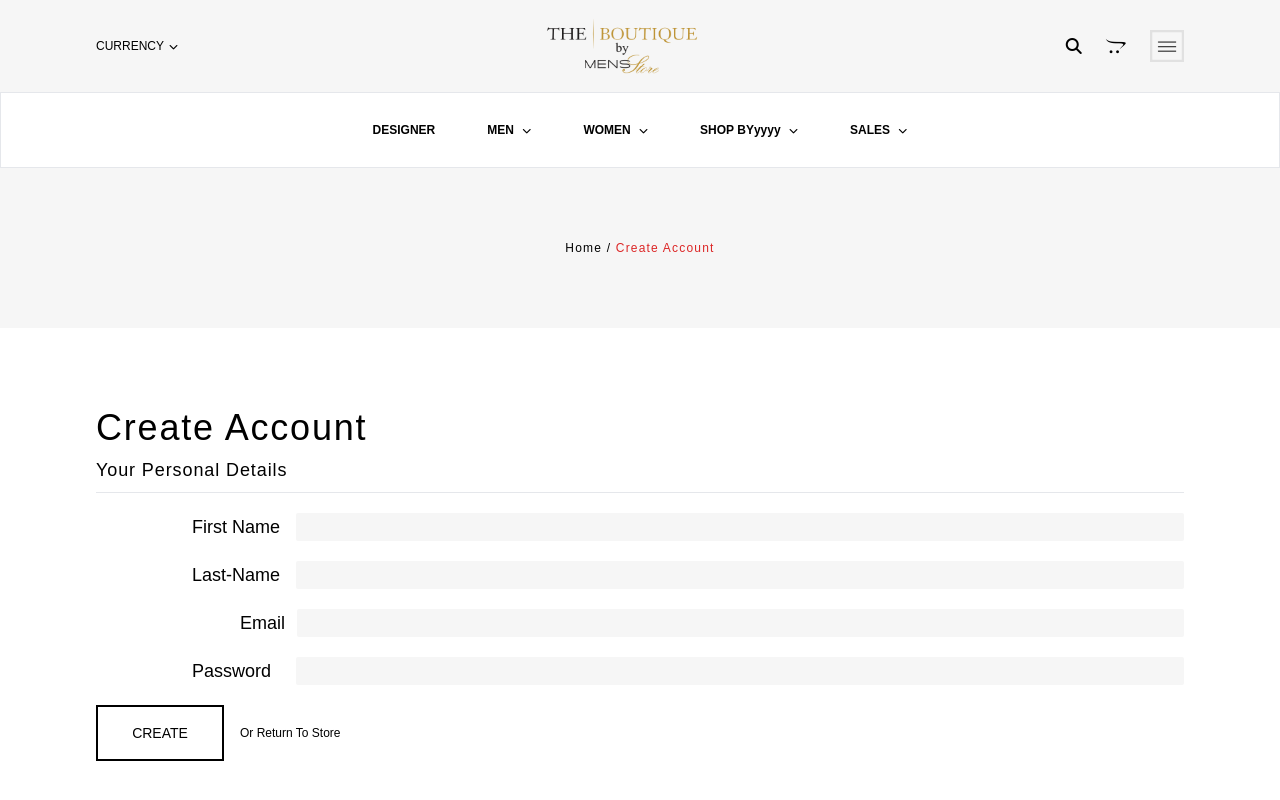
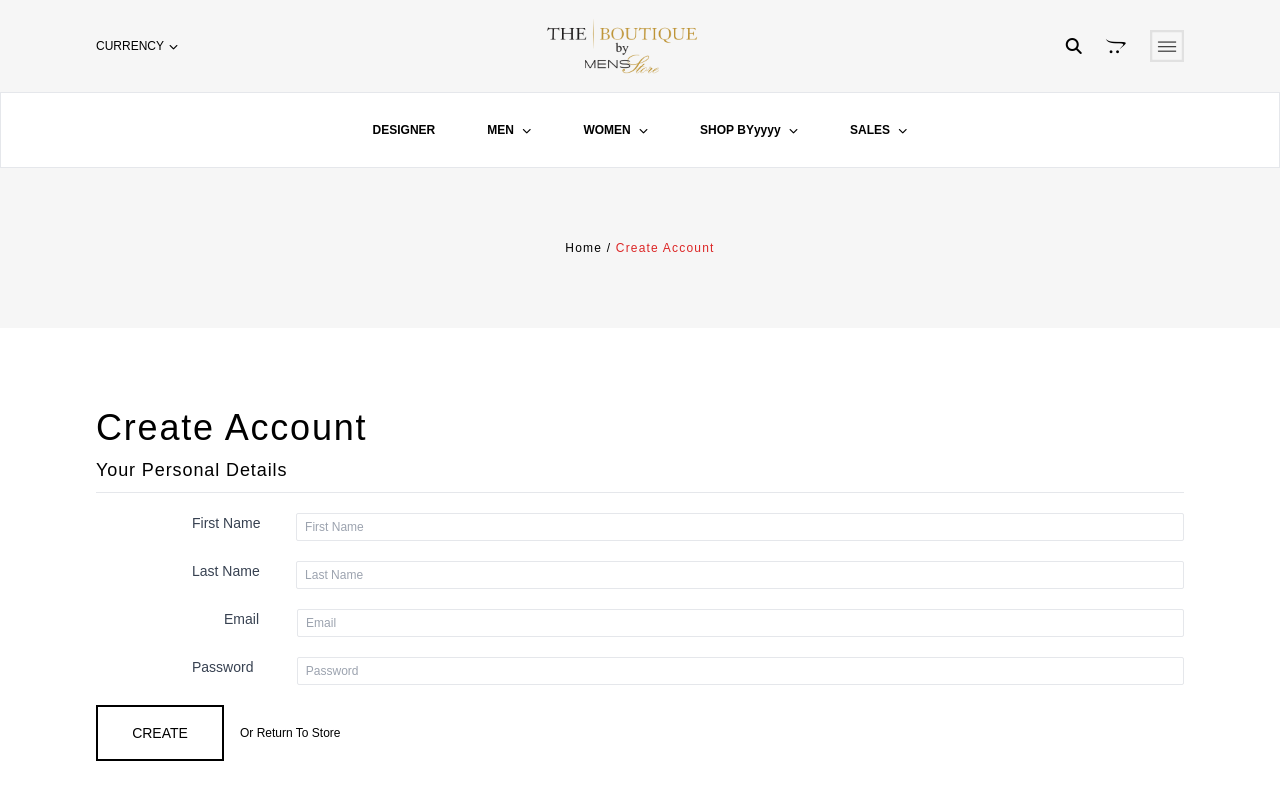
Before and after one commit to faizanRajpoot/pubRepo, a React (Create React App) app: page /Account in a window 1280 px wide. Shown: the top 800 px of the page. Built offline with nearby package versions, Linux system fonts and the light colour scheme.

Commit message:
Talha:button

```diff
--- a/src/components/Account/Account.js
+++ b/src/components/Account/Account.js
@@ -18,33 +18,37 @@ export default function Account() {
           <div className="w-full h-[1px] bg-gray-200 mt-2"></div>
           <form className="w-full h-32 ">
             <div className="flex mt-5">
-              <p className="text-lg inline-block w-[128px] ml-24">First Name</p>
+              <p className="text-sm text-gray-700 inline-block w-[128px] ml-24">First Name</p>
               <input
                 type="text"
-                className=" bg-[#F6F6F6F6] outline-none focus:border-blue-300 focus:border-[1px]   rounded-sm h-7 w-full" id="shadow"
+                placeholder="First Name"
+                className=" border-[1px] border-gray-200  outline-none text-xs px-2 focus:border-blue-300 focus:border-[1px]   rounded-sm h-7 w-full" id="shadow"
               />
             </div>
             <div className="flex mt-5">
-              <p className="text-lg w-32  ml-24">Last-Name</p>
+              <p className="text-sm text-gray-700 w-32  ml-24">Last Name</p>
               <input
                 type="text"
-                className=" bg-[#F6F6F6F6] outline-none focus:border-blue-300 focus:border-[1px]   rounded-sm h-7 w-full" id="shadow"
+                placeholder="Last Name"
+                className=" border-[1px] border-gray-200  outline-none text-xs px-2 focus:border-blue-300 focus:border-[1px]   rounded-sm h-7 w-full" id="shadow"
               />
             </div>
 
             <div className="flex mt-5">
-              <p className="text-lg w-[70px] ml-36">Email</p>
+              <p className="text-sm text-gray-700 w-[90px] ml-32">Email</p>
               <input
                 type="text"
-                className=" bg-[#F6F6F6F6] outline-none focus:border-blue-300 focus:border-[1px]   rounded-sm h-7 w-full" id="shadow"
+                placeholder="Email"
+                className=" border-[1px] border-gray-200  outline-none text-xs px-2 focus:border-blue-300 focus:border-[1px]   rounded-sm h-7 w-full" id="shadow"
               />
             </div>
 
             <div className="flex mt-5">
-              <p className="text-lg w-[128px]  ml-24">Password</p>
+              <p className="text-sm text-gray-700 w-[129px]  ml-24">Password</p>
               <input
                 type="text"
-                className=" bg-[#F6F6F6F6] outline-none focus:border-blue-300 focus:border-[1px]   rounded-sm h-7 w-full" id="shadow"
+                placeholder="Password"
+                className=" border-[1px] border-gray-200  outline-none text-xs px-2 focus:border-blue-300 focus:border-[1px]   rounded-sm h-7 w-full" id="shadow"
               />
             </div>
             <button className="flex items-center mt-5 ">
```
